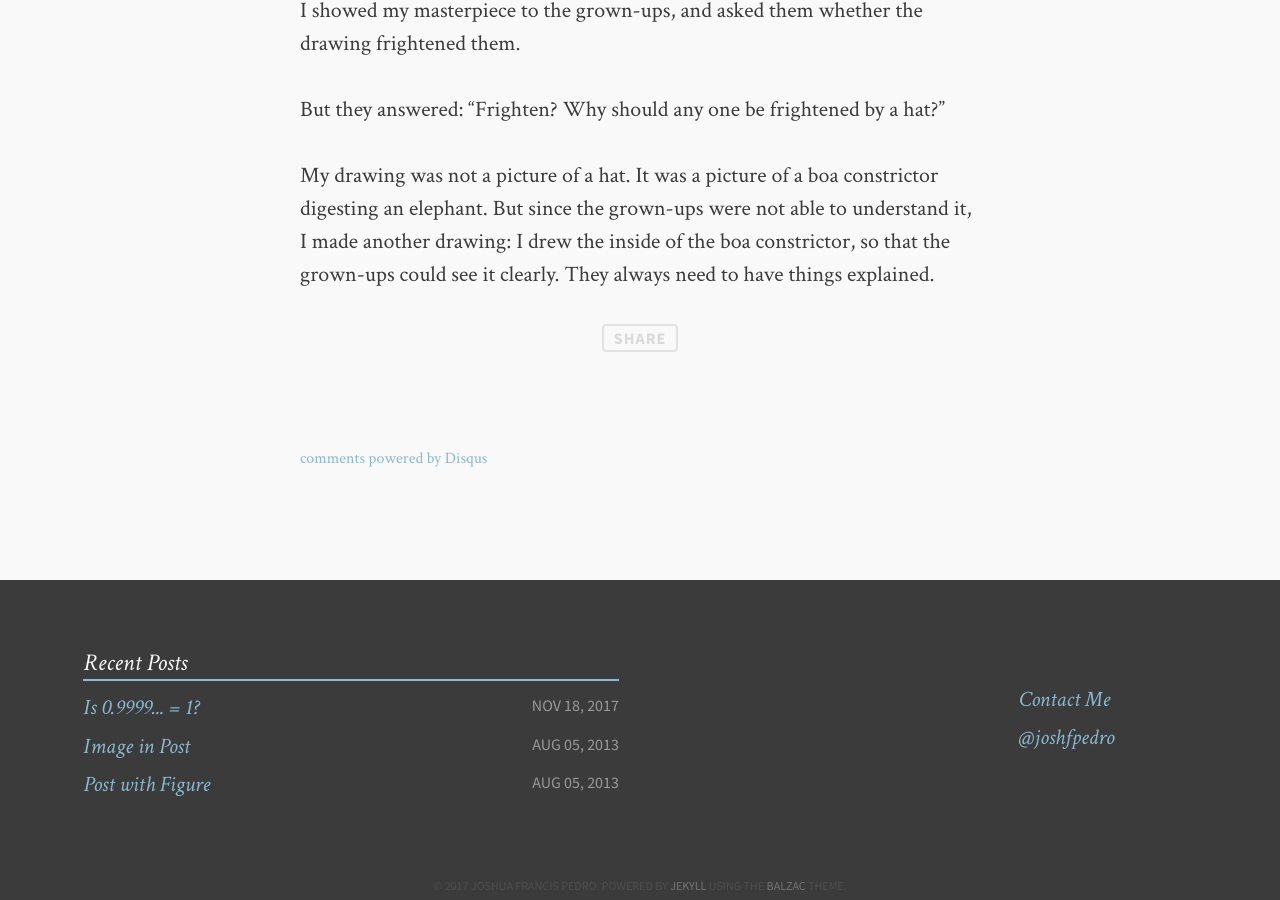
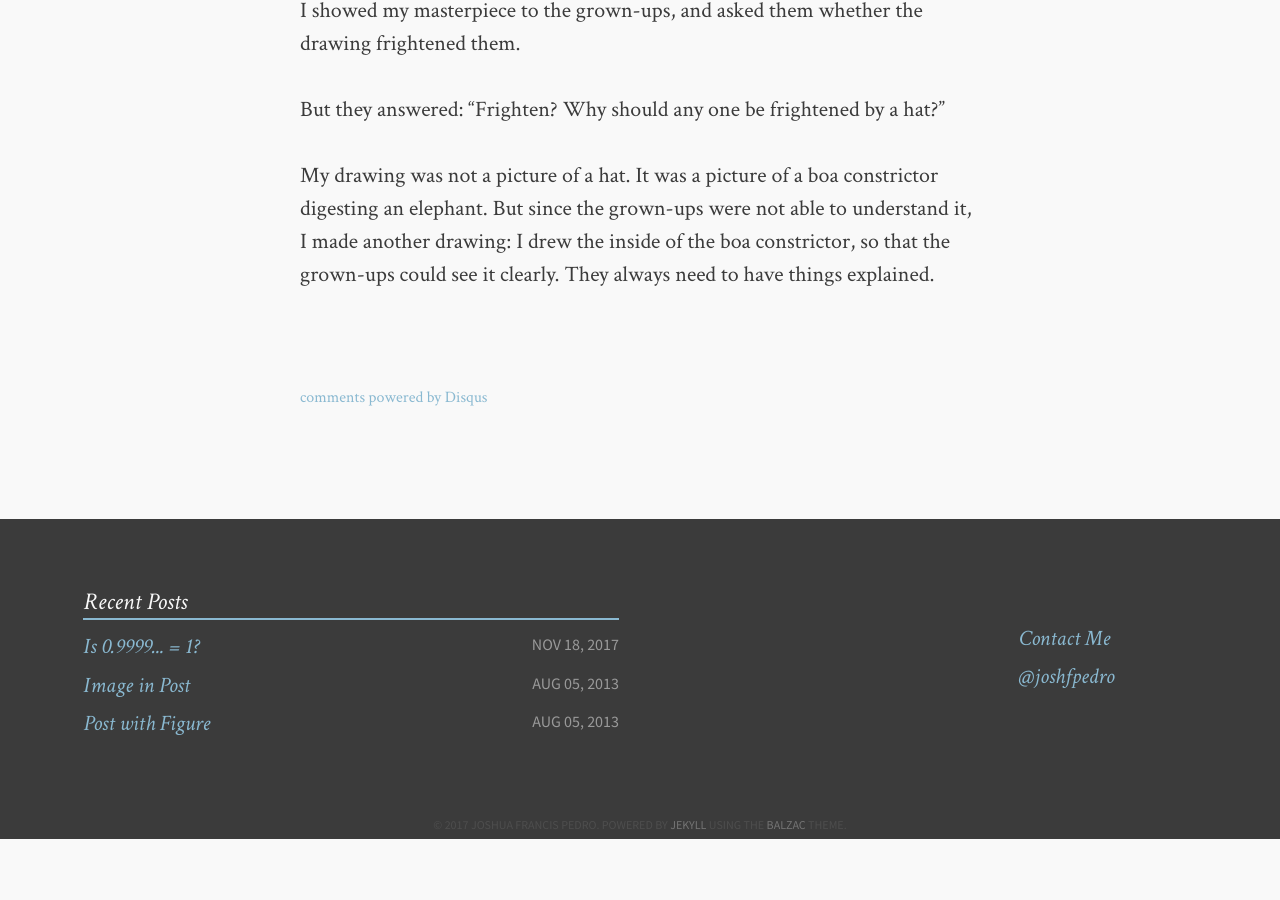
Before and after one commit to ColeTownsend/Balzac-for-Jekyll, a Jekyll site: the page built from _posts/2013-08-05-the-little-prince.md, in a window 1280 px wide and 900 px high, scrolled down 1939 px. Built offline with Jekyll 4.4.1, drawn with Linux system fonts in a browser that asks for light colours; comment, search, counter and statistics services are not loaded; after the commit the page ends 2778 px from its top, so only the background shows below that.

Commit message:
Removed SHARE

```diff
--- a/_layouts/post-no-feature.html
+++ b/_layouts/post-no-feature.html
@@ -27,8 +27,7 @@
 
         {{ content }}
 
-      <a class="share" href="https://twitter.com/intent/tweet?text=&quot;{{ page.title }}&quot;%20{{ site.canonical }}{{ page.url }}%20via%20&#64;{{ site.owner.twitter }}" data-dnt="true">Share</a>
-      <script>!function(d,s,id){var js,fjs=d.getElementsByTagName(s)[0];if(!d.getElementById(id)){js=d.createElement(s);js.id=id;js.src="//platform.twitter.com/widgets.js";fjs.parentNode.insertBefore(js,fjs);}}(document,"script","twitter-wjs");</script>
+
 
       {% if page.comments %}
       <aside class="disqus">
```
